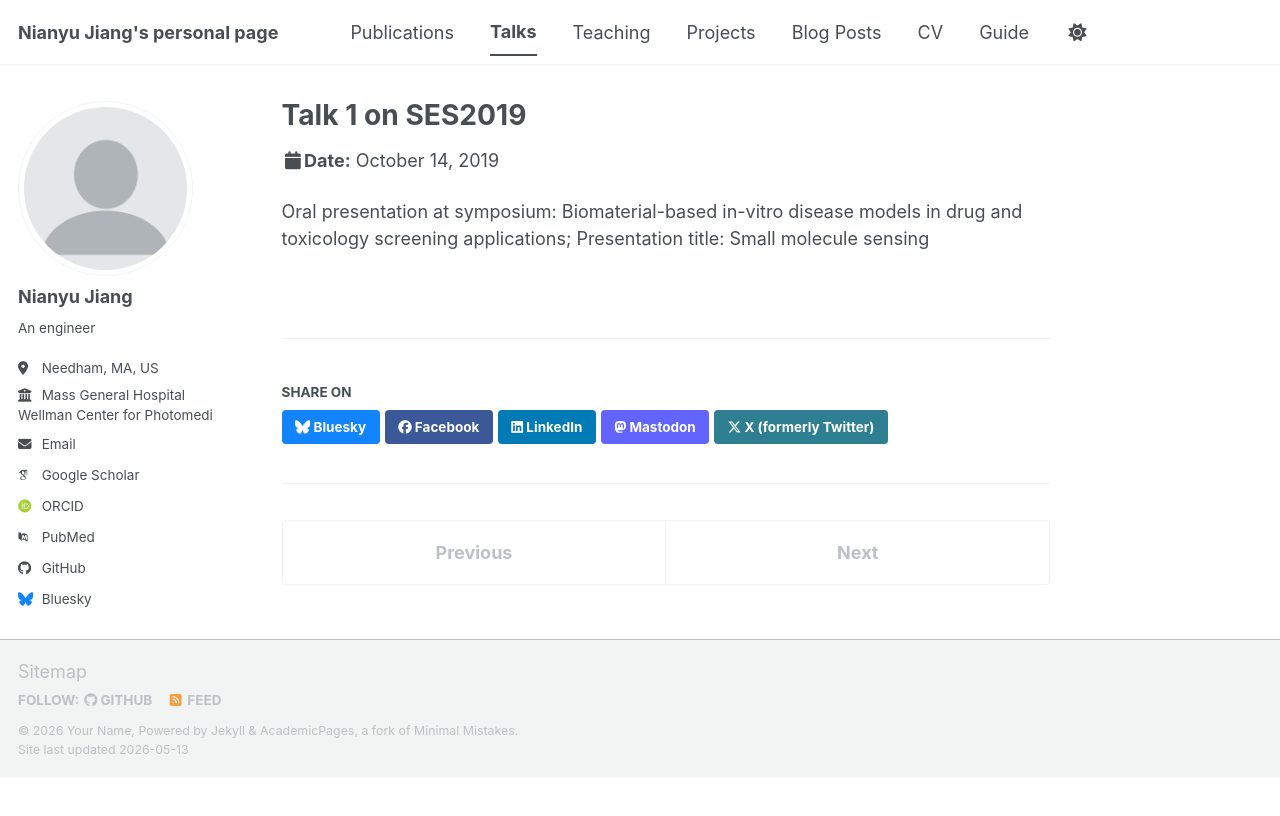
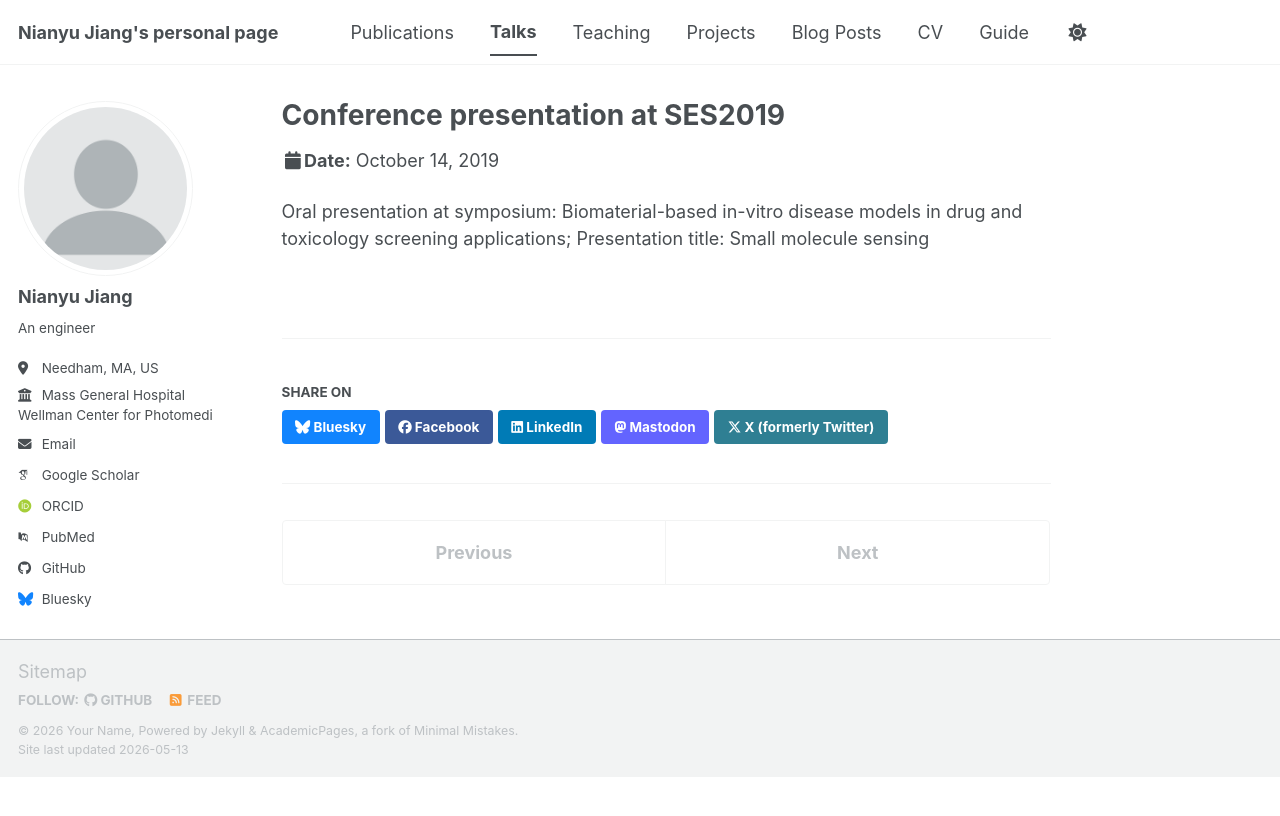
Before and after one commit to NianyuJiang/NianyuJiang.github.io, a Jekyll site: the page built from _talks/2012-03-01-talk-1.md, in a window 1280 px wide. Shown: the top 816 px of the page. Built offline with Jekyll 4.4.1, drawn with Linux system fonts in a browser that asks for light colours; some web fonts are replaced; a script bundle is joined from its source files by our own code; library files that are not in the unit come from our copies.

Commit message:
Update 2012-03-01-talk-1.md

```diff
--- a/_talks/2012-03-01-talk-1.md
+++ b/_talks/2012-03-01-talk-1.md
@@ -1,5 +1,5 @@
 ---
-title: "Talk 1 on SES2019"
+title: "Conference presentation at SES2019"
 collection: oral presentation
 type: "Talk"
 permalink: /talks/2019-10-14-talk-1
```
